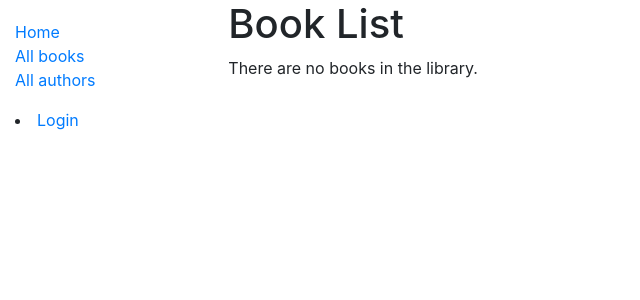
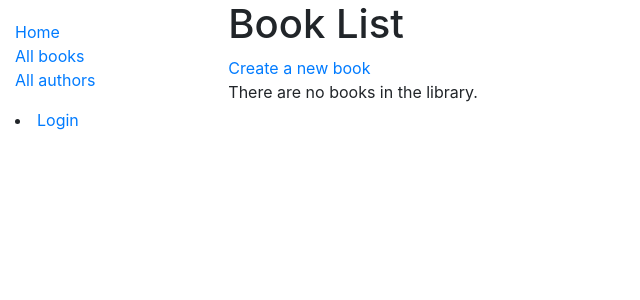
Before and after one commit to arsummers/local-library-django-tutorial, a Django app: page /catalog/books in a window 1280 px wide. Shown: the top 300 px of the page, without its empty margins (0-640 px from the left). Run offline with Django 3.2, Linux system fonts and the light colour scheme; data that the repository does not hold is empty; some libraries are stand-ins or nearby versions.

Commit message:
added create book button

```diff
--- a/catalog/templates/catalog/book_list.html
+++ b/catalog/templates/catalog/book_list.html
@@ -2,6 +2,7 @@
 
 {% block content %}
     <h1>Book List</h1>
+    <a href="{% url 'book_create' %}">Create a new book</a>
 
     {% if book_list %}
         <ul>
```
